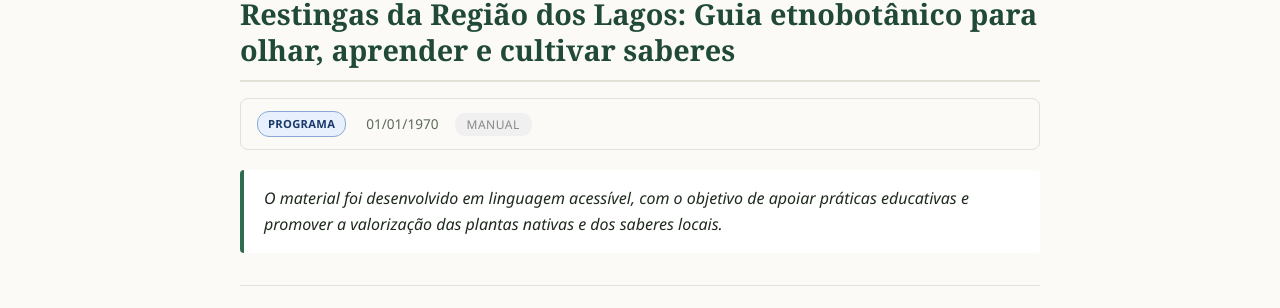
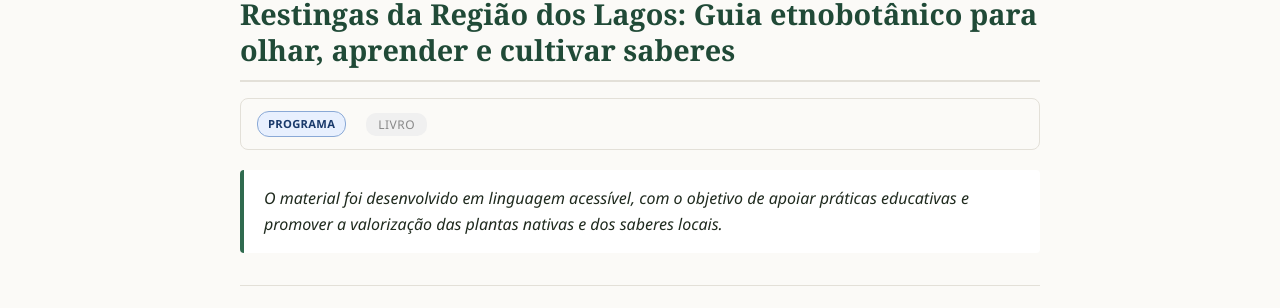
Before and after one commit to etnobotanicajbrj/site-principal, a Jekyll site: the page built from _publicacoes/guia-restinga-2025.md, in a window 1280 px wide. Shown: the part 149-457 px from the top of the page. Built offline with Jekyll 4.4.1, drawn with Linux system fonts in a browser that asks for light colours; part of the change alters nothing that is shown.

Commit message:
Update guia-restinga-2025.md

```diff
--- a/_publicacoes/guia-restinga-2025.md
+++ b/_publicacoes/guia-restinga-2025.md
@@ -1,10 +1,12 @@
 ---
 titulo: "Restingas da Região dos Lagos: Guia etnobotânico para olhar, aprender e cultivar saberes"
-colecao: "programa"
-tipo: "manual"
-data: 2025
+autores: "Viviane S. Fonseca-Kruel, Nicky van Luijk, Giovana S. Macedo e Cyl F.C. de Sá"
+colecao: "pesquisa"
+tipo: "livro"
+ano: 2025
 link: "https://cloud.jbrj.gov.br/s/QBrkMcexqWdnPQR?dir=/&openfile=true"
 descricao: "O material foi desenvolvido em linguagem acessível, com o objetivo de apoiar práticas educativas e promover a valorização das plantas nativas e dos saberes locais."
+thumbnail: "/assets/images/publicacoes/restinga-guia.jpg"
 ---
 
 <!-- Conteúdo da publicação -->
```
